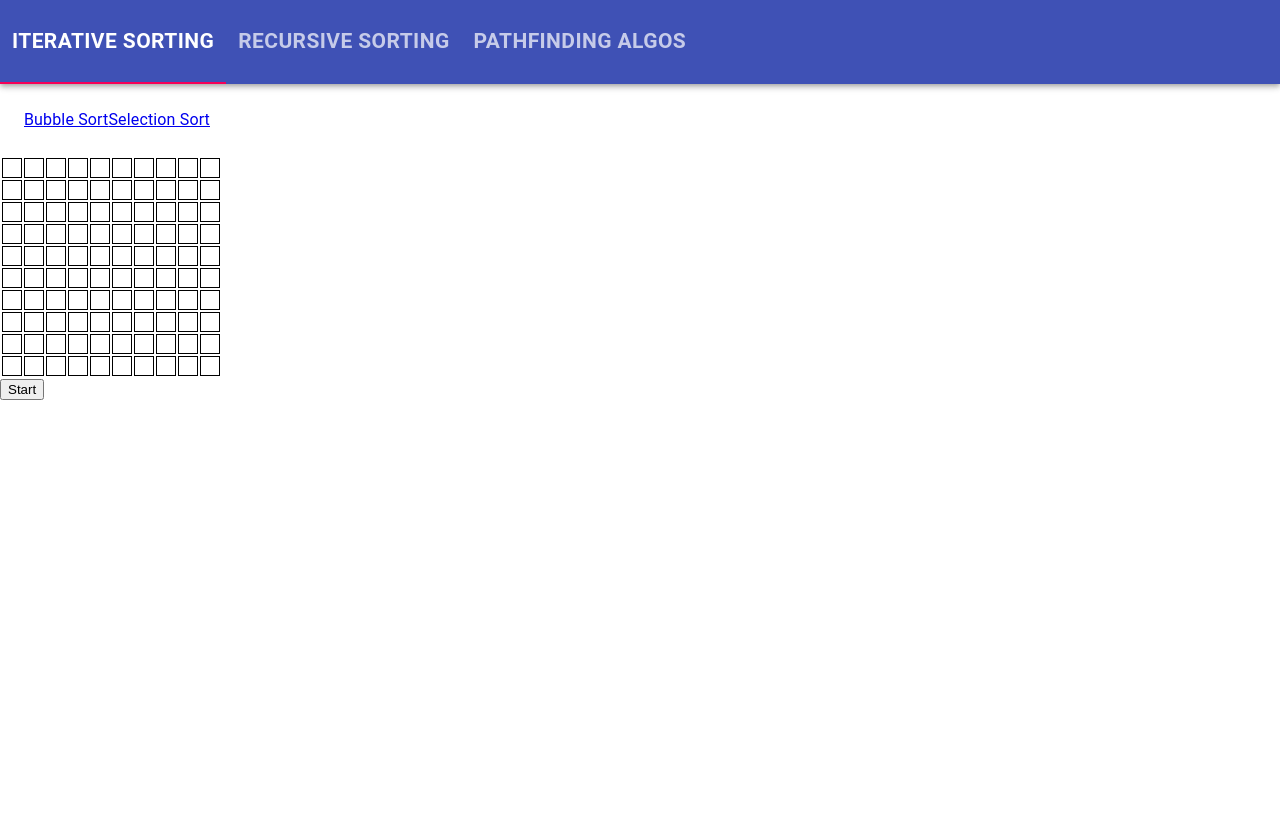
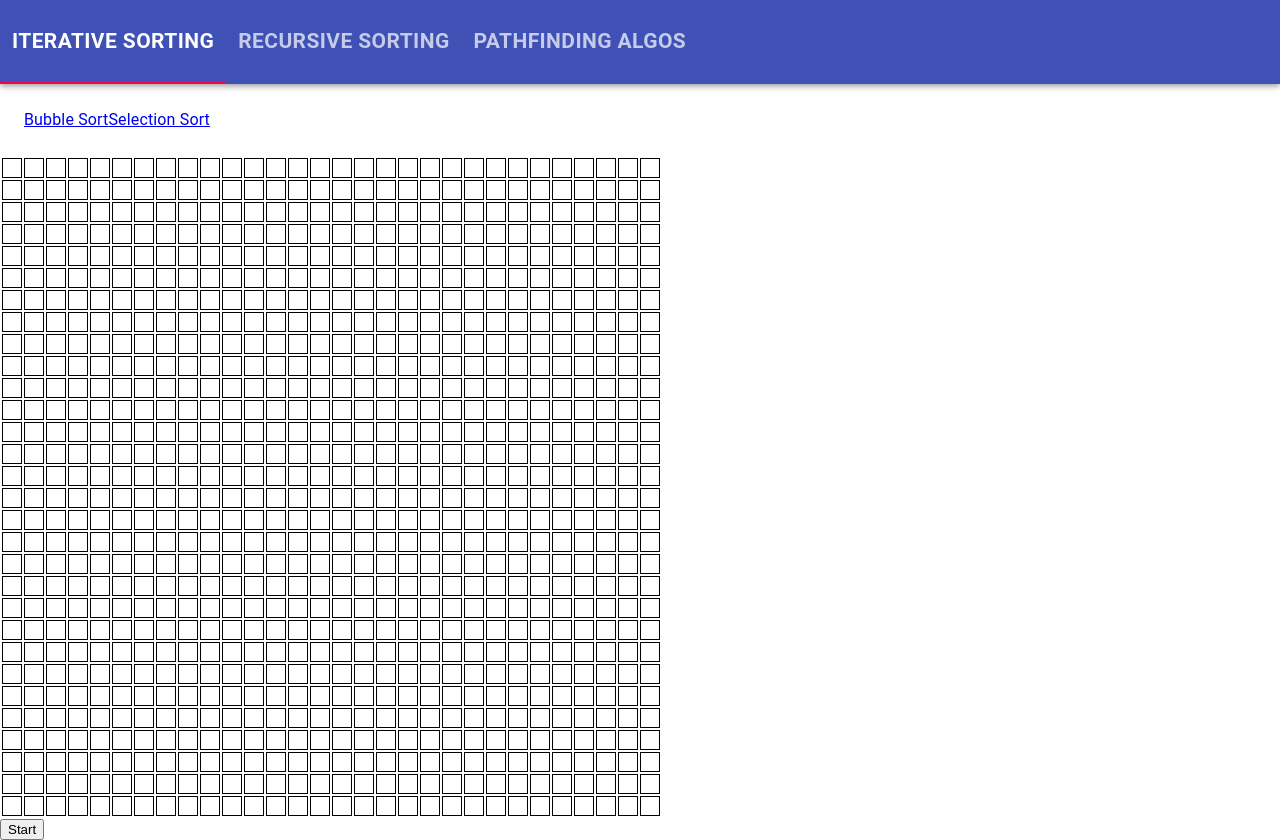
Before and after one commit to BenjaminGrabow/Visualize-Algorithms, a React (Create React App) app in the folder sort_algos/: page /astar in a window 1280 px wide. Before the commit the page ends 800 px from the top, so only its background shows below. Built offline with nearby package versions, Linux system fonts and the light colour scheme.

Commit message:
change id

```diff
--- a/sort_algos/src/components/PathfindingAlgos/AStar.js
+++ b/sort_algos/src/components/PathfindingAlgos/AStar.js
@@ -70,8 +70,8 @@ function Spot(i, j) {
 }
 
 // columns and rows
-let cols = 10;
-let rows = 10;
+let cols = 30;
+let rows = 30;
 
 // This will be the 2D array
 let grid = new Array(cols);
@@ -172,7 +172,7 @@ class AStar extends React.Component {
 
         // give the evaluated path a color
         for (let i = 0; i < path.length; i++) {
-          const thePath = document.getElementById(`${path[i].i}${path[i].j}`);
+          const thePath = document.getElementById(`${path[i].i} ${path[i].j}`);
           thePath.style.backgroundColor = "green";
         }
         return null;
@@ -221,14 +221,14 @@ class AStar extends React.Component {
 
     for (let i = 0; i < closedSet.length; i++) {
       const closedSetItem = document.getElementById(
-        `${closedSet[i].i}${closedSet[i].j}`
+        `${closedSet[i].i} ${closedSet[i].j}`
       );
       closedSetItem.style.backgroundColor = "black";
     }
 
     for (let i = 0; i < openSet.length; i++) {
       const openSetItem = document.getElementById(
-        `${openSet[i].i}${openSet[i].j}`
+        `${openSet[i].i} ${openSet[i].j}`
       );
       openSetItem.style.backgroundColor = "yellow";
     }
@@ -247,16 +247,19 @@ class AStar extends React.Component {
               {this.state.grid.map((item, i) => {
                 let entry = item.map((element, j) => {
                   return (
-                    <td className="box" id={`${element.i}${element.j}`}
-                    style={{backgroundColor: `${element.backgroundColor}`}}
-                    key={j}>
+                    <td
+                      className="box"
+                      id={`${element.i} ${element.j}`}
+                      style={{ backgroundColor: `${element.backgroundColor}` }}
+                      key={j}
+                    >
                       {/* {element} */}
                     </td>
                   );
                 });
                 return (
                   <tr
-                    onClick={e => console.log(e.target.className.slice(4, 6))}
+                    onClick={e => console.log(e.target.id)}
                     className={`box ${entry.i}`}
                     key={i}
                   >
```
